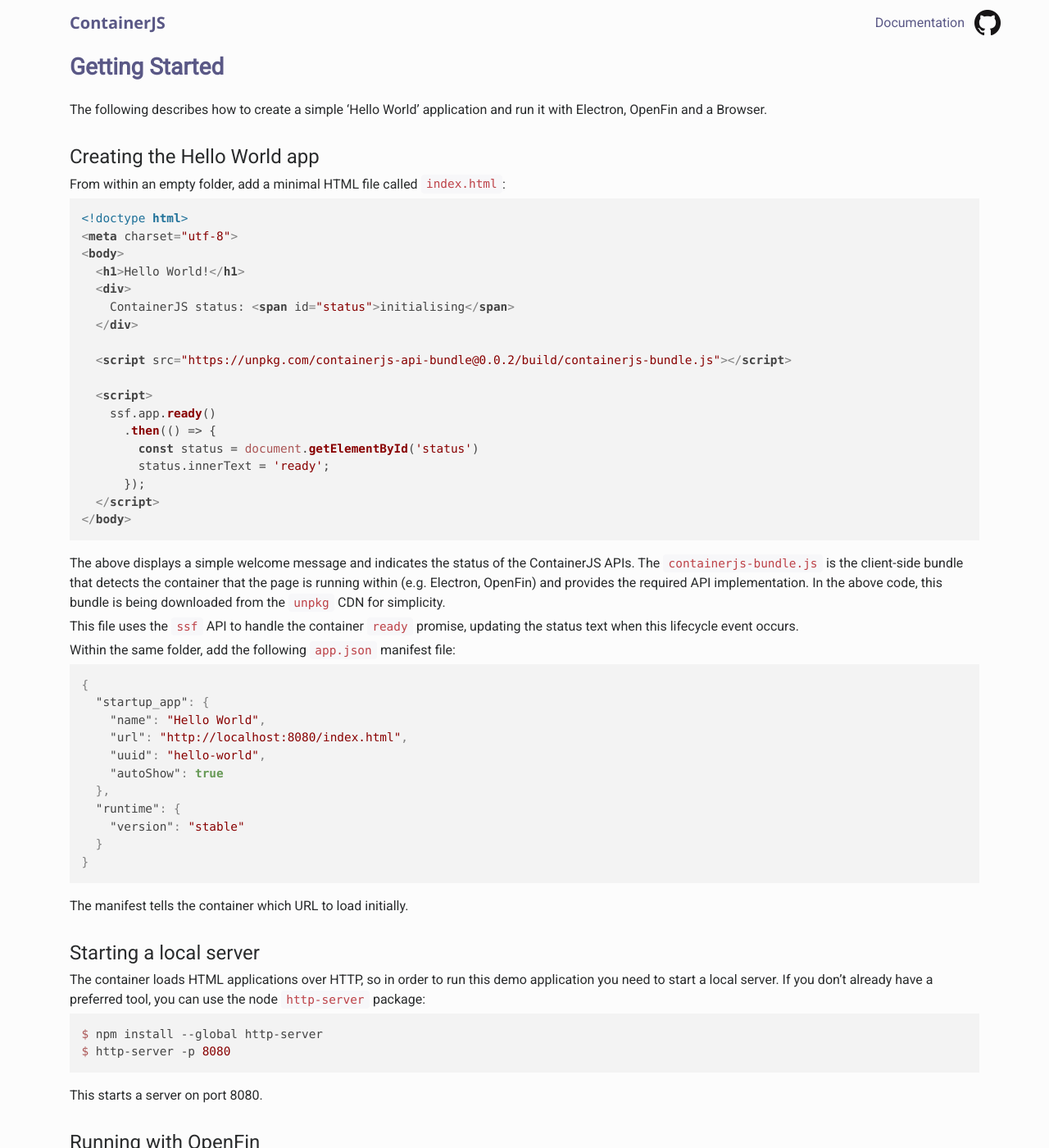
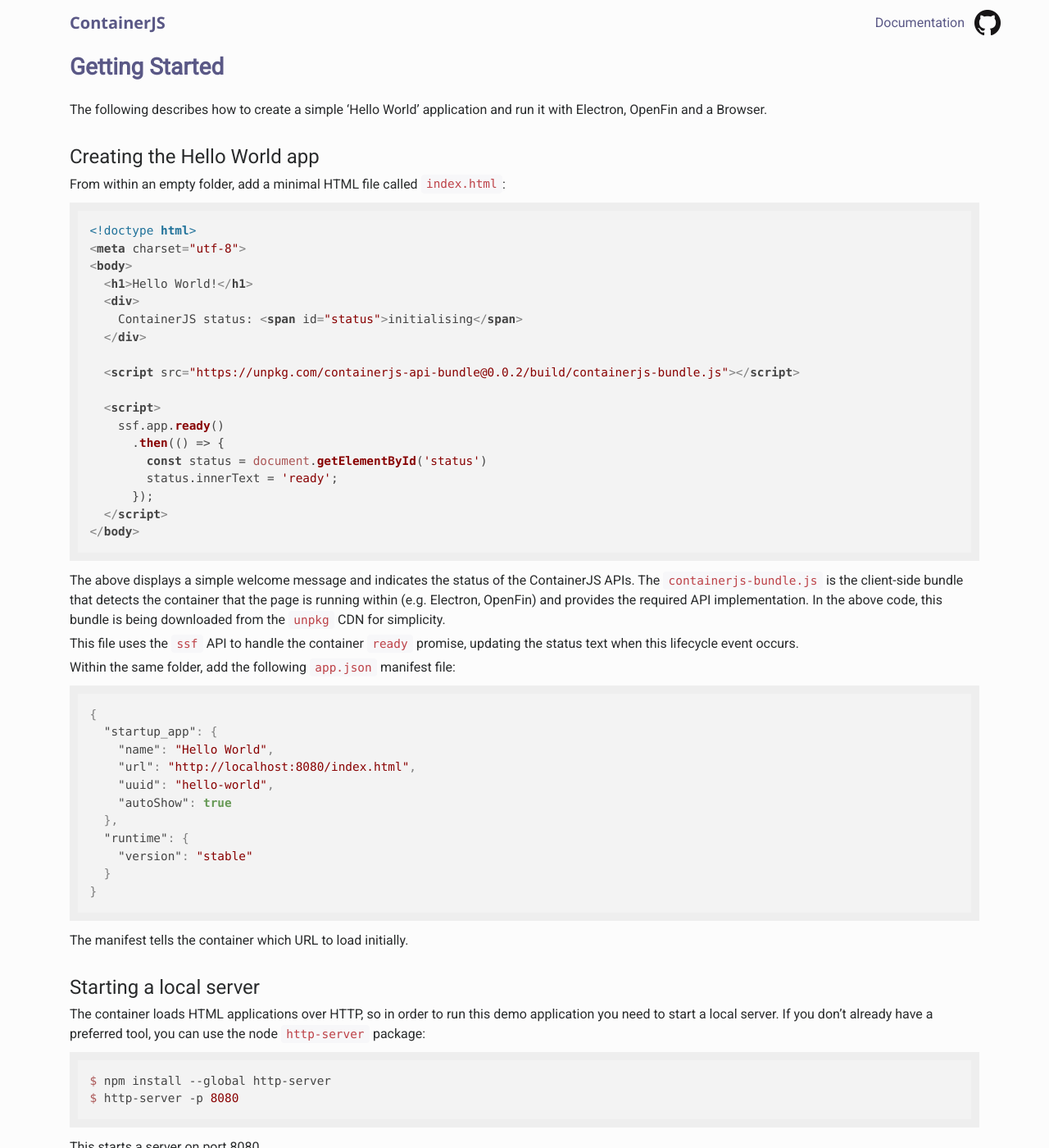
Before and after one commit to symphonyoss/ContainerJS, a Jekyll site: the page built from index.md, in a window 1280 px wide and 1400 px high, scrolled down 883 px. Shown: the whole window at 82% size. Built offline with Jekyll 4.4.1, drawn with Linux system fonts in a browser that asks for light colours; nearby versions of some CDN libraries; our own code applies the rules of GitHub Pages for plain Markdown files.

Commit message:
Class-level docs (#203)
* Add class-level docs to the output

* Using the && short-circuit evaluation

```diff
--- a/styles/main.css
+++ b/styles/main.css
@@ -25,6 +25,7 @@
 
 h3 {
   margin-bottom: 24px;
+  margin-top: 32px;
   font-size: 24px;
   font-weight: 700;
 }
@@ -56,7 +57,7 @@
   margin-top: 12px;
 }
 
-.code {
+.code, pre {
   width: 100%;
   font-family: monospace;
   white-space: pre;
@@ -68,10 +69,6 @@
 }
 
 .method {
-  padding-bottom: 64px;
-}
-
-.method:last-child {
   padding-bottom: 32px;
 }
 
```
